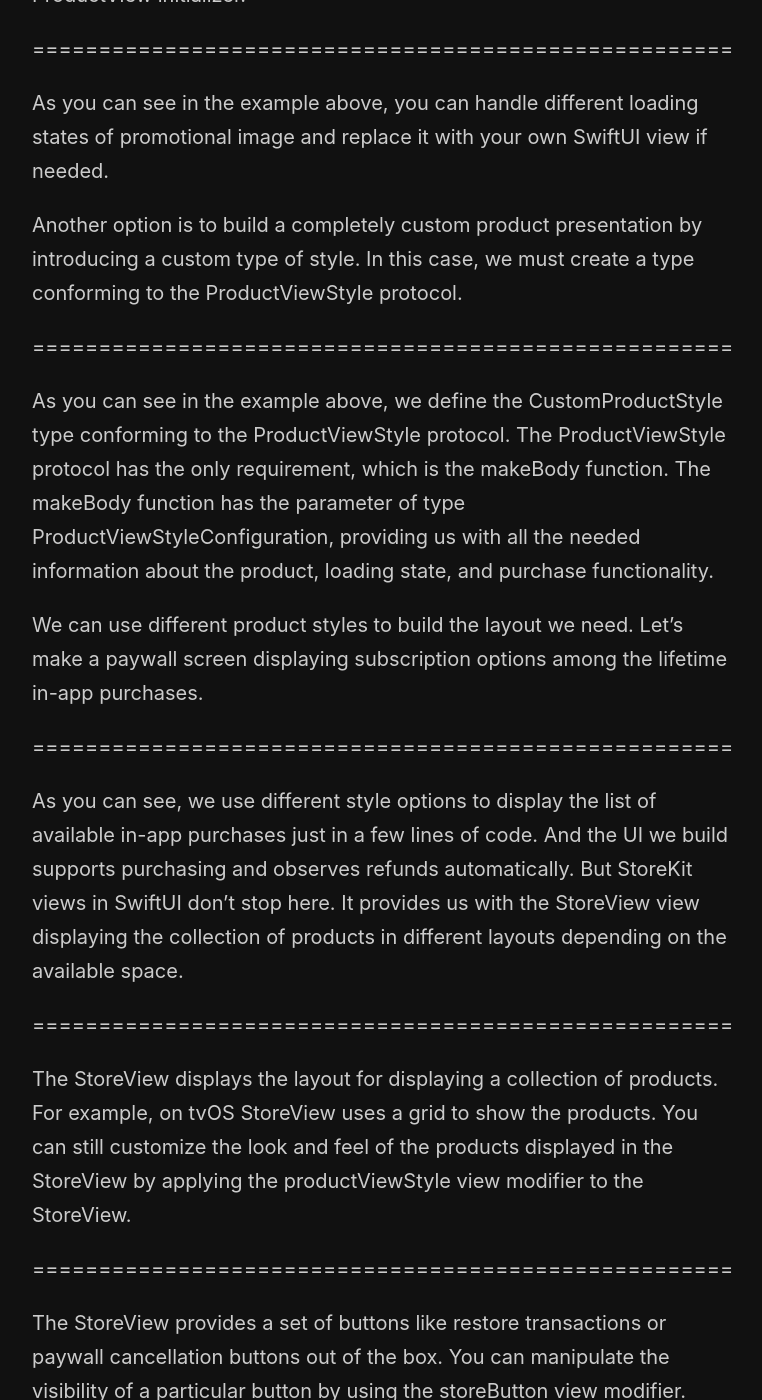
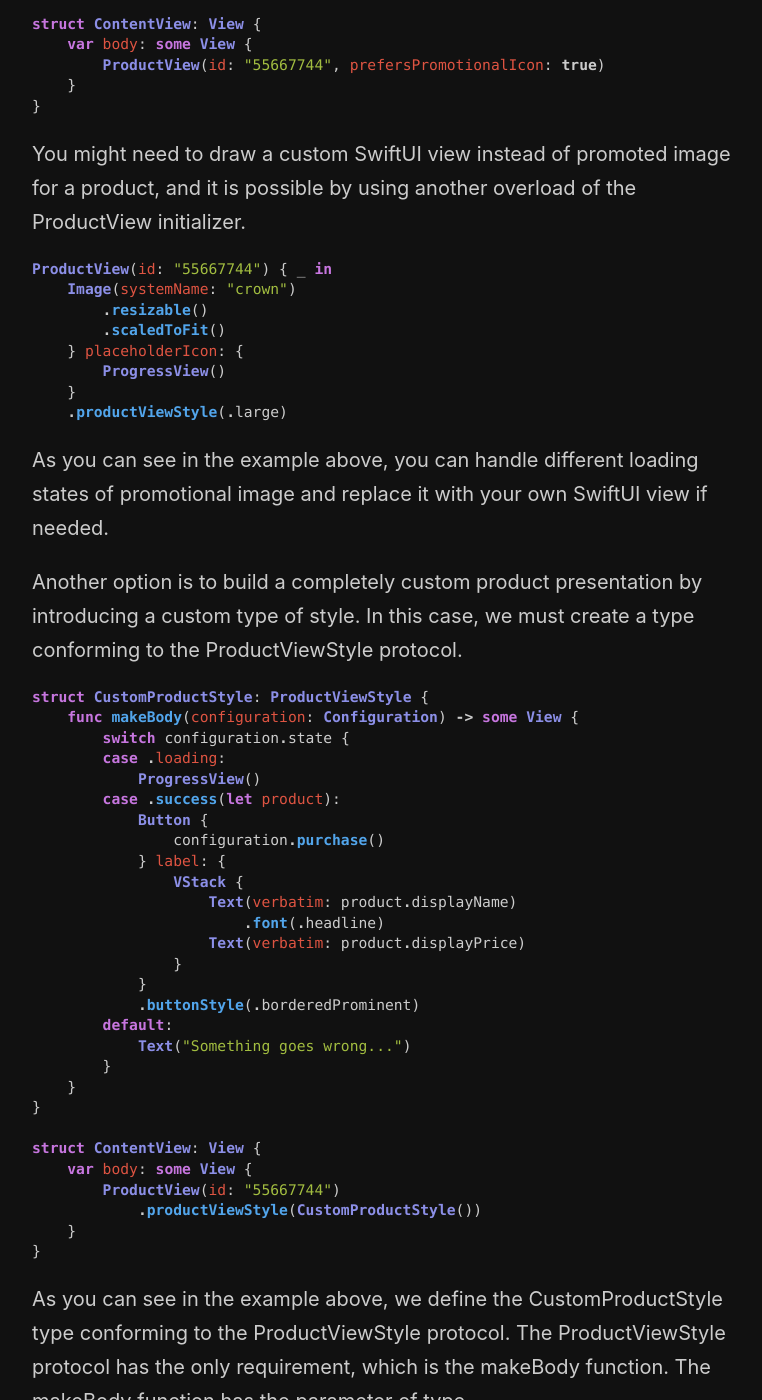
Before and after one commit to mecid/mecid.github.io, a Jekyll site: the page built from _posts/2023-08-08-mastering-storekit2-productview-in-swiftui.md, in a window 1280 px wide and 1400 px high, scrolled down 1325 px. Shown: the whole window, without its empty margins (258-1020 px from the left). Built offline with Jekyll 4.4.1, drawn with Linux system fonts in a browser that asks for light colours; some of the changed text lies outside the part shown.

Commit message:
code examples added to the store view post

````diff
--- a/_posts/2023-08-08-mastering-storekit2-productview-in-swiftui.md
+++ b/_posts/2023-08-08-mastering-storekit2-productview-in-swiftui.md
@@ -7,39 +7,166 @@
 
 StoreKit 2 provides the ProductView type allowing us to display and handle in-app purchases for a single Product easily. All you need to do is to place an instance of the ProductView with the particular product id in the view hierarchy.
 
-=====================================================
+```swift
+struct ContentView: View {
+    var body: some View {
+        ProductView(id: "55667744")
+    }
+}
+```
 
 As you can see in the example above, we can place an instance of the ProductView in a single line of code, but this line hides the complexity of loading and purchasing products from the App Store. StoreKit provides us with a set of styles to display a product in different appearances. We can use the productViewStyle view modifier to attach a particular style. StoreKit uses the automatic style by default, but we can use large, regular, or compact styles.
 
-=====================================================
+```swift
+struct ContentView: View {
+    var body: some View {
+        ProductView(id: "55667744")
+            .productViewStyle(.compact)
+    }
+}
+```
 
 You can also enable the presentation of the promoted image if uploaded to the App Store servers. The ProductView's initializer has another parameter called prefersPromotionalIcon. You can use it to display the promoted icon.
 
-=====================================================
+```swift
+struct ContentView: View {
+    var body: some View {
+        ProductView(id: "55667744", prefersPromotionalIcon: true)
+    }
+}
+```
 
 You might need to draw a custom SwiftUI view instead of promoted image for a product, and it is possible by using another overload of the ProductView initializer.
 
-=====================================================
+```swift
+ProductView(id: "55667744") { _ in
+    Image(systemName: "crown")
+        .resizable()
+        .scaledToFit()
+    } placeholderIcon: {
+        ProgressView()
+    }
+    .productViewStyle(.large)
+```
 
 As you can see in the example above, you can handle different loading states of promotional image and replace it with your own SwiftUI view if needed.
 
 Another option is to build a completely custom product presentation by introducing a custom type of style. In this case, we must create a type conforming to the ProductViewStyle protocol.
 
-=====================================================
+```swift
+struct CustomProductStyle: ProductViewStyle {
+    func makeBody(configuration: Configuration) -> some View {
+        switch configuration.state {
+        case .loading:
+            ProgressView()
+        case .success(let product):
+            Button {
+                configuration.purchase()
+            } label: {
+                VStack {
+                    Text(verbatim: product.displayName)
+                        .font(.headline)
+                    Text(verbatim: product.displayPrice)
+                }
+            }
+            .buttonStyle(.borderedProminent)
+        default:
+            Text("Something goes wrong...")
+        }
+    }
+}
+
+struct ContentView: View {
+    var body: some View {
+        ProductView(id: "55667744")
+            .productViewStyle(CustomProductStyle())
+    }
+}
+```
 
 As you can see in the example above, we define the CustomProductStyle type conforming to the ProductViewStyle protocol. The ProductViewStyle protocol has the only requirement, which is the makeBody function. The makeBody function has the parameter of type ProductViewStyleConfiguration, providing us with all the needed information about the product, loading state, and purchase functionality.
 
 We can use different product styles to build the layout we need. Let's make a paywall screen displaying subscription options among the lifetime in-app purchases.
 
-=====================================================
+```swift
+struct ContentView: View {
+    var body: some View {
+        ScrollView {
+            ProductView(id: "55667744") { _ in
+                Image(systemName: "crown")
+                    .resizable()
+                    .scaledToFit()
+            } placeholderIcon: {
+                ProgressView()
+            }
+            .productViewStyle(.large)
+
+            VStack(spacing: 16) {
+                ForEach(["123456789", "987654321"], id: \.self) { id in
+                    ProductView(id: id)
+                        .productViewStyle(.compact)
+                }
+            }
+            .padding()
+        }
+    }
+}
+```
 
 As you can see, we use different style options to display the list of available in-app purchases just in a few lines of code. And the UI we build supports purchasing and observes refunds automatically. But StoreKit views in SwiftUI don't stop here. It provides us with the StoreView view displaying the collection of products in different layouts depending on the available space.
 
-=====================================================
+```swift
+struct ContentView: View {
+    var body: some View {
+        ScrollView {
+            ProductView(id: "55667744") { _ in
+                Image(systemName: "crown")
+                    .resizable()
+                    .scaledToFit()
+            } placeholderIcon: {
+                ProgressView()
+            }
+            .productViewStyle(.large)
+
+            StoreView(
+                ids: [
+                    "123456789",
+                    "987654321"
+                ]
+            )
+            .productViewStyle(.compact)
+        }
+    }
+}
+```
 
 The StoreView displays the layout for displaying a collection of products. For example, on tvOS StoreView uses a grid to show the products. You can still customize the look and feel of the products displayed in the StoreView by applying the productViewStyle view modifier to the StoreView.
 
-=====================================================
+```swift
+struct ContentView: View {
+    var body: some View {
+        ScrollView {
+            ProductView(id: "55667744") { _ in
+                Image(systemName: "crown")
+                    .resizable()
+                    .scaledToFit()
+            } placeholderIcon: {
+                ProgressView()
+            }
+            .productViewStyle(.large)
+
+            StoreView(
+                ids: [
+                    "123456789",
+                    "987654321"
+                ]
+            )
+            .productViewStyle(.compact)
+            .storeButton(.visible, for: .restorePurchases)
+        }
+    }
+}
+```
 
 The StoreView provides a set of buttons like restore transactions or paywall cancellation buttons out of the box. You can manipulate the visibility of a particular button by using the storeButton view modifier.
 
````
